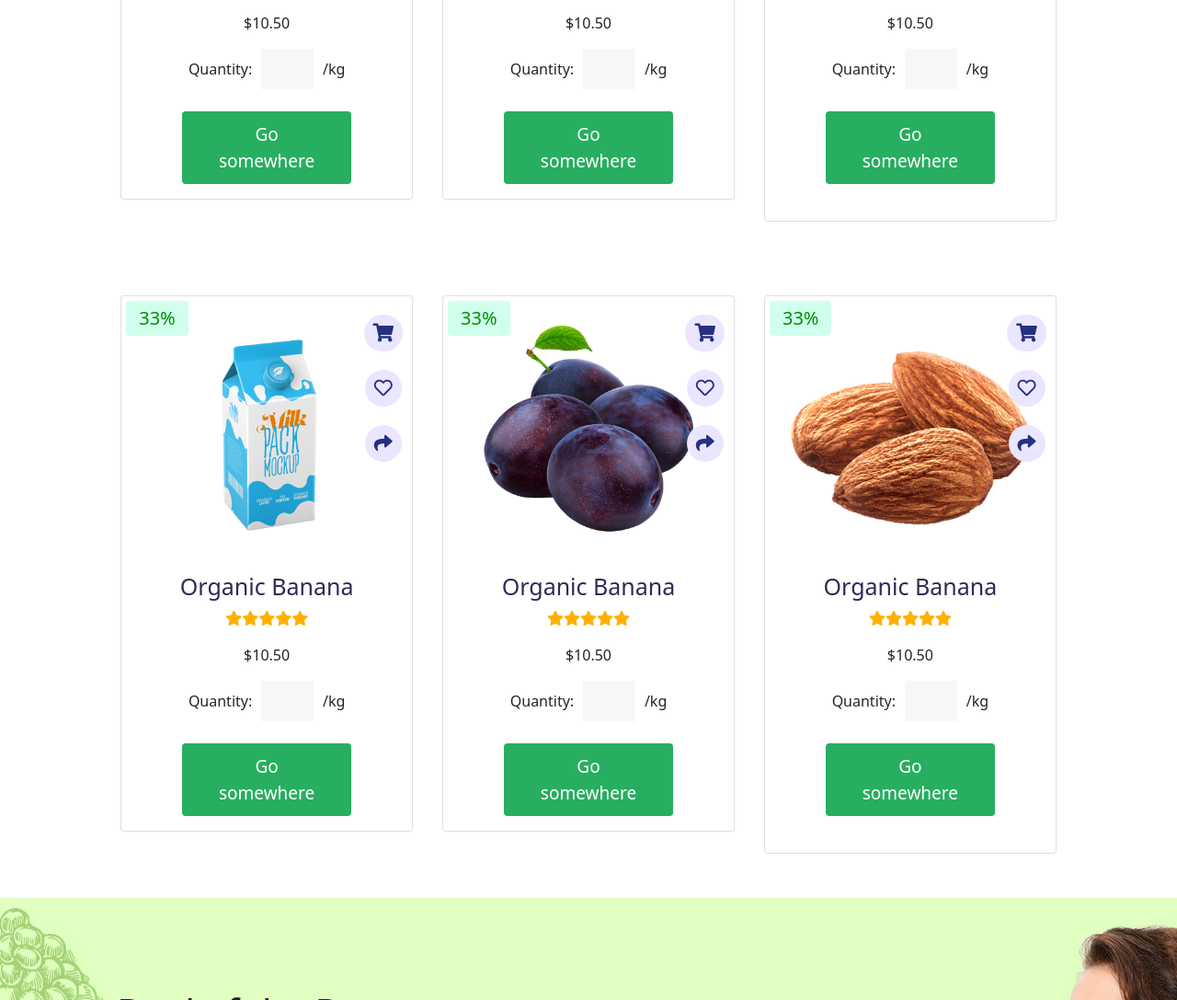
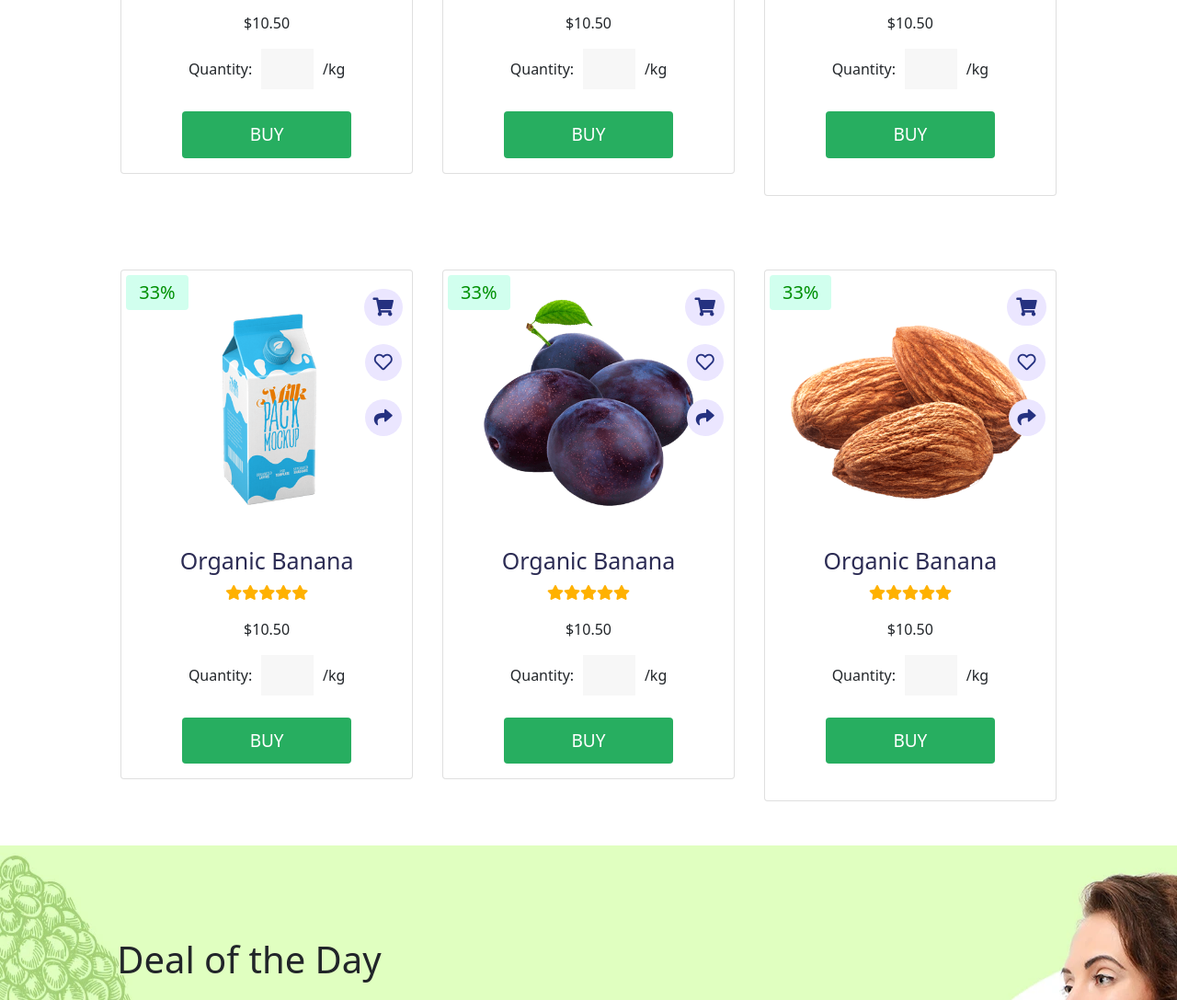
Before and after one commit to Gayatri1199/groco.github.io, a plain HTML site: page index.html in a window 1280 px wide. Shown: the part 2044-3131 px from the top of the page at 92% size. Drawn offline with Linux system fonts and the light colour scheme.

Commit message:
Update index.html

```diff
--- a/index.html
+++ b/index.html
@@ -165,7 +165,7 @@
   							</ul>
   							<p>$10.50</p>
   							<span>Quantity:<input type="number" name="" class="w-50">/kg</span>
-    						<a href="#" class="btn mt-4">Go somewhere</a>
+    						<a href="#" class="btn mt-4">BUY</a>
   							<span class="percent">33%</span>
   							<ul class="wishlist-icons">
   								<li><i class="fas fa-shopping-cart"></i></li>
@@ -190,7 +190,7 @@
   							</ul>
   							<p>$10.50</p>
   							<span>Quantity:<input type="number" name="" class="w-50">/kg</span>
-    						<a href="#" class="btn mt-4">Go somewhere</a>
+    						<a href="#" class="btn mt-4">BUY</a>
   							<span class="percent">33%</span>
   							<ul class="wishlist-icons">
   								<li><i class="fas fa-shopping-cart"></i></li>
@@ -215,7 +215,7 @@
   							</ul>
   							<p>$10.50</p>
   							<span>Quantity:<input type="number" name="" class="w-50">/kg</span>
-    						<a href="#" class="btn mt-4">Go somewhere</a><br>
+    						<a href="#" class="btn mt-4">BUY</a><br>
   							<span class="percent">33%</span>
   							<ul class="wishlist-icons">
   								<li><i class="fas fa-shopping-cart"></i></li>
@@ -242,7 +242,7 @@
   							</ul>
   							<p>$10.50</p>
   							<span>Quantity:<input type="number" name="" class="w-50">/kg</span>
-    						<a href="#" class="btn mt-4">Go somewhere</a>
+    						<a href="#" class="btn mt-4">BUY</a>
   							<span class="percent">33%</span>
   							<ul class="wishlist-icons">
   								<li><i class="fas fa-shopping-cart"></i></li>
@@ -267,7 +267,7 @@
   							</ul>
   							<p>$10.50</p>
   							<span>Quantity:<input type="number" name="" class="w-50">/kg</span>
-    						<a href="#" class="btn mt-4">Go somewhere</a>
+    						<a href="#" class="btn mt-4">BUY</a>
   							<span class="percent">33%</span>
   							<ul class="wishlist-icons">
   								<li><i class="fas fa-shopping-cart"></i></li>
@@ -292,7 +292,7 @@
   							</ul>
   							<p>$10.50</p>
   							<span>Quantity:<input type="number" name="" class="w-50">/kg</span>
-    						<a href="#" class="btn mt-4">Go somewhere</a><br>
+    						<a href="#" class="btn mt-4">BUY</a><br>
   							<span class="percent">33%</span>
   							<ul class="wishlist-icons">
   								<li><i class="fas fa-shopping-cart"></i></li>
```
